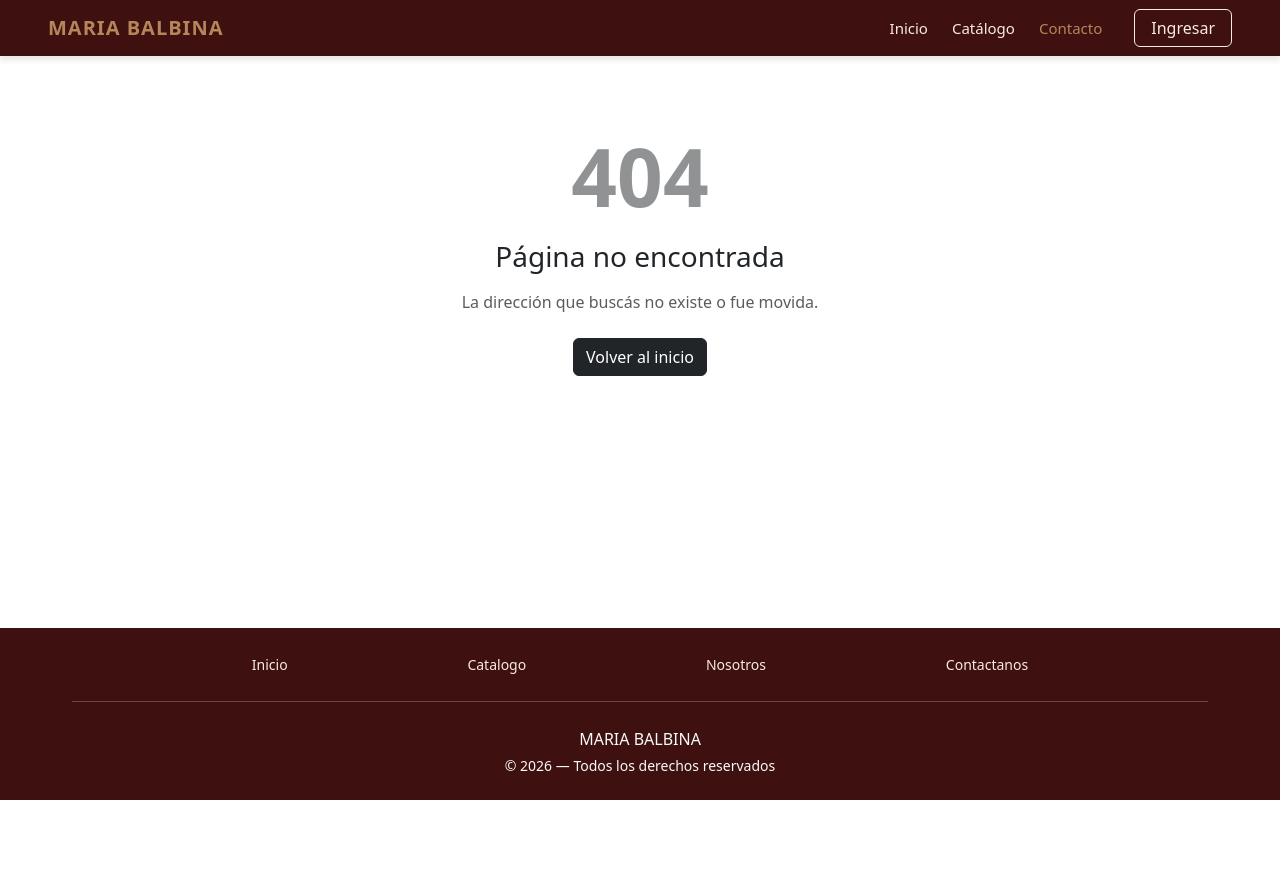
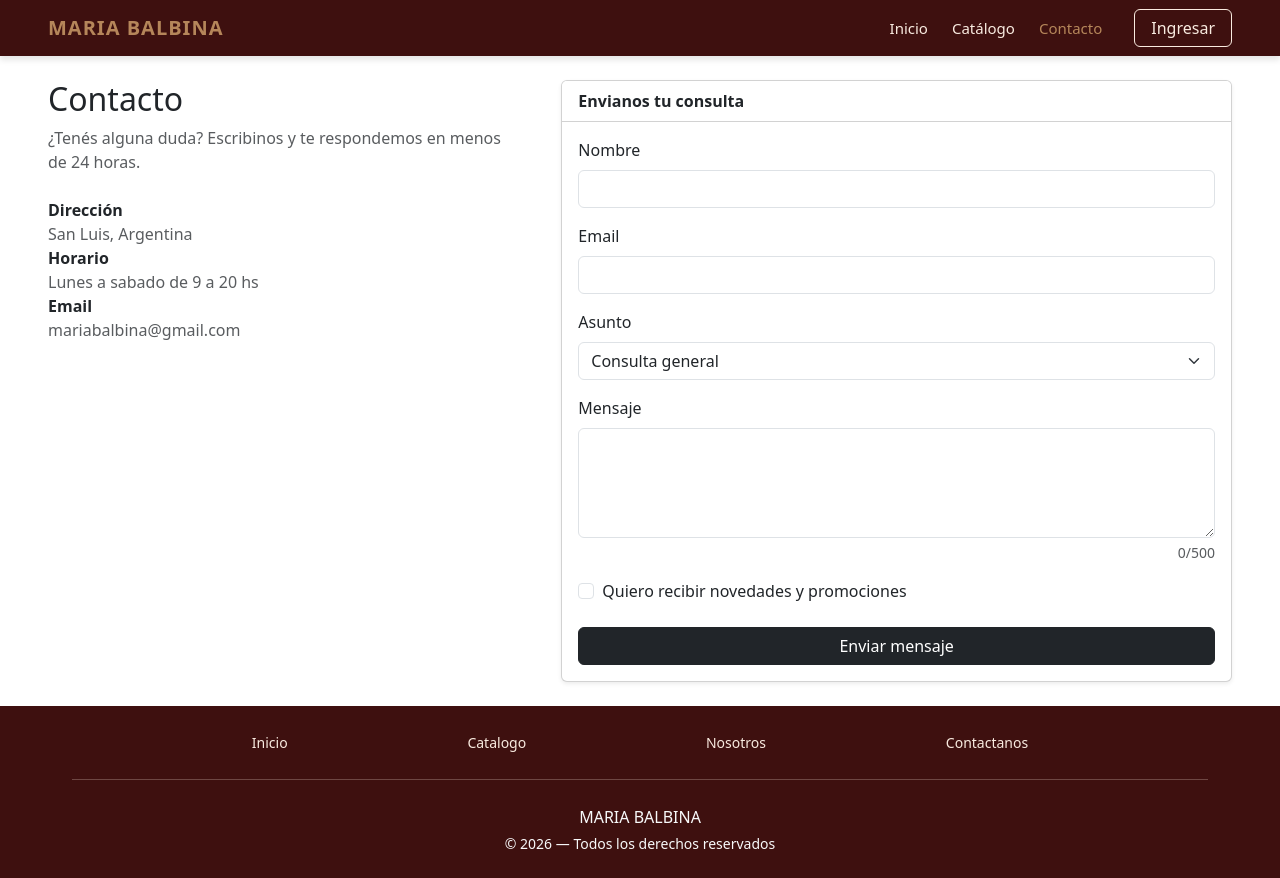
Before and after one commit to Fuentes-Lautaro/laboratorio-de-tecnologias, a React (Vite) app in the folder frontend/: page /contacto in a window 1280 px wide. Before the commit the page ends 800 px from the top, so only its background shows below. Built offline with nearby package versions, Linux system fonts and the light colour scheme.

Commit message:
pagina contacto

```diff
--- /dev/null
+++ b/frontend/src/features/contacto/components/FormularioContacto.jsx
@@ -0,0 +1,191 @@
+import { useRef, useState } from 'react'
+import Boton from '../../../shared/components/Boton'
+import { esEmailValido, esRequerido, tieneLongitudMinima } from '../../../shared/utils/validaciones'
+
+const VALORES_INICIALES = {
+  nombre: '',
+  email: '',
+  asunto: 'consulta',
+  mensaje: '',
+  aceptaNovedades: false,
+}
+
+const ASUNTOS = [
+  { valor: 'consulta', texto: 'Consulta general' },
+  { valor: 'subs', texto: 'Subscripciones' },
+  { valor: 'envios', texto: 'Envíos a domicilio' },
+]
+
+const MAXIMO_MENSAJE = 500
+
+// Función pura, fuera del componente: recibe los valores y devuelve los errores.
+function validar(valores) {
+  const errores = {}
+  if (!esRequerido(valores.nombre)) errores.nombre = 'Ingresá tu nombre.'
+  if (!esRequerido(valores.email)) errores.email = 'Ingresá tu email.'
+  else if (!esEmailValido(valores.email)) errores.email = 'El formato del email no es válido.'
+  if (!tieneLongitudMinima(valores.mensaje, 10)) errores.mensaje = 'El mensaje debe tener al menos 10 caracteres.'
+  return errores
+}
+
+// Simula el envío al servidor (todavía no existe): tarda 1,5 segundos.
+function enviarMensaje(valores) {
+  return new Promise((resolve) => setTimeout(() => resolve(valores), 1500))
+}
+
+function FormularioContacto() {
+  // CLASE 3 · Formularios controlados: un objeto con todos los campos.
+  const [valores, setValores] = useState(VALORES_INICIALES)
+  const [errores, setErrores] = useState({})
+
+  // CLASE 3 · Reaccionar a la entrada con el estado
+  // En vez de varios booleanos (estaEnviando, fueEnviado...) que pueden
+  // contradecirse, UN estado con los valores posibles: 'escribiendo' | 'enviando' | 'enviado'
+  const [estado, setEstado] = useState('escribiendo')
+
+  // CLASE 3 · Manipular el DOM con refs
+  const formularioRef = useRef(null)
+
+  // Un solo manejador para todos los campos: usa el atributo "name" del input.
+  function handleChange(e) {
+    const { name, value, type, checked } = e.target
+    // Se crea un objeto NUEVO copiando el anterior (nunca valores[name] = value).
+    setValores({ ...valores, [name]: type === 'checkbox' ? checked : value })
+    if (errores[name]) setErrores({ ...errores, [name]: undefined })
+  }
+
+  async function handleSubmit(e) {
+    e.preventDefault() // evita que el navegador recargue la página
+
+    const nuevosErrores = validar(valores)
+    setErrores(nuevosErrores)
+
+    const primerCampoConError = Object.keys(nuevosErrores)[0]
+    if (primerCampoConError) {
+      // El ref da acceso al <form> real del DOM para llevar el foco al campo con error.
+      formularioRef.current.elements[primerCampoConError].focus()
+      return
+    }
+
+    setEstado('enviando')
+    await enviarMensaje(valores)
+    setEstado('enviado')
+  }
+
+  function handleNuevoMensaje() {
+    setValores(VALORES_INICIALES)
+    setEstado('escribiendo')
+  }
+
+  if (estado === 'enviado') {
+    return (
+      <div className="alert alert-success mb-0" role="status">
+        <h2 className="h5">¡Gracias, {valores.nombre}!</h2>
+        <p>Recibimos tu mensaje y te vamos a responder a {valores.email}.</p>
+        <Boton variante="success" onClick={handleNuevoMensaje}>
+          Enviar otro mensaje
+        </Boton>
+      </div>
+    )
+  }
+
+  const enviando = estado === 'enviando'
+
+  return (
+    <form ref={formularioRef} onSubmit={handleSubmit} noValidate>
+      <div className="mb-3">
+        <label htmlFor="nombre" className="form-label">
+          Nombre
+        </label>
+        <input
+          id="nombre"
+          name="nombre"
+          type="text"
+          className={`form-control ${errores.nombre ? 'is-invalid' : ''}`}
+          value={valores.nombre}
+          onChange={handleChange}
+          disabled={enviando}
+        />
+        {errores.nombre && <div className="invalid-feedback">{errores.nombre}</div>}
+      </div>
+
+      <div className="mb-3">
+        <label htmlFor="email" className="form-label">
+          Email
+        </label>
+        <input
+          id="email"
+          name="email"
+          type="email"
+          className={`form-control ${errores.email ? 'is-invalid' : ''}`}
+          value={valores.email}
+          onChange={handleChange}
+          disabled={enviando}
+        />
+        {errores.email && <div className="invalid-feedback">{errores.email}</div>}
+      </div>
+
+      <div className="mb-3">
+        <label htmlFor="asunto" className="form-label">
+          Asunto
+        </label>
+        <select id="asunto" name="asunto" className="form-select" value={valores.asunto} onChange={handleChange} disabled={enviando}>
+          {ASUNTOS.map((asunto) => (
+            <option key={asunto.valor} value={asunto.valor}>
+              {asunto.texto}
+            </option>
+          ))}
+        </select>
+      </div>
+
+      <div className="mb-3">
+        <label htmlFor="mensaje" className="form-label">
+          Mensaje
+        </label>
+        <textarea
+          id="mensaje"
+          name="mensaje"
+          rows="4"
+          maxLength={MAXIMO_MENSAJE}
+          className={`form-control ${errores.mensaje ? 'is-invalid' : ''}`}
+          value={valores.mensaje}
+          onChange={handleChange}
+          disabled={enviando}
+        ></textarea>
+        {errores.mensaje && <div className="invalid-feedback">{errores.mensaje}</div>}
+        {/* Dato derivado: el contador se calcula, no se guarda */}
+        <div className="form-text text-end">
+          {valores.mensaje.length}/{MAXIMO_MENSAJE}
+        </div>
+      </div>
+
+      <div className="form-check mb-4">
+        <input
+          id="aceptaNovedades"
+          name="aceptaNovedades"
+          type="checkbox"
+          className="form-check-input"
+          checked={valores.aceptaNovedades}
+          onChange={handleChange}
+          disabled={enviando}
+        />
+        <label htmlFor="aceptaNovedades" className="form-check-label">
+          Quiero recibir novedades y promociones
+        </label>
+      </div>
+
+      <Boton type="submit" variante="dark" className="w-100" disabled={enviando}>
+        {enviando ? (
+          <>
+            <span className="spinner-border spinner-border-sm me-2" aria-hidden="true"></span>
+            Enviando...
+          </>
+        ) : (
+          'Enviar mensaje'
+        )}
+      </Boton>
+    </form>
+  )
+}
+
+export default FormularioContacto
--- /dev/null
+++ b/frontend/src/features/contacto/index.js
@@ -0,0 +1 @@
+export { default as ContactoPage } from './pages/ContactoPage'
--- /dev/null
+++ b/frontend/src/features/contacto/pages/ContactoPage.jsx
@@ -0,0 +1,37 @@
+import FormularioContacto from '../components/FormularioContacto'
+import Tarjeta from '../../../shared/components/Tarjeta'
+
+const DATOS_CONTACTO = [
+  { id: 1, titulo: 'Dirección', texto: 'San Luis, Argentina' },
+  { id: 2, titulo: 'Horario', texto: 'Lunes a sabado de 9 a 20 hs' },
+  { id: 3, titulo: 'Email', texto: 'mariabalbina@gmail.com' },
+]
+
+function ContactoPage() {
+  return (
+    <div className="row g-4 g-lg-5">
+      <div className="col-lg-5">
+        <h1 className="h2 titulo-tag">Contacto</h1>
+        <p className="text-body-secondary mb-4">
+          ¿Tenés alguna duda? Escribinos y te respondemos en menos de 24 horas.
+        </p>
+        <ul className="list-unstyled lista-contacto-tag">
+          {DATOS_CONTACTO.map((dato) => (
+            <li key={dato.id}>
+              <strong className="d-block">{dato.titulo}</strong>
+              <span className="text-body-secondary">{dato.texto}</span>
+            </li>
+          ))}
+        </ul>
+      </div>
+
+      <div className="col-lg-7">
+        <Tarjeta titulo="Envianos tu consulta" className="tarjeta-tag">
+          <FormularioContacto />
+        </Tarjeta>
+      </div>
+    </div>
+  )
+}
+
+export default ContactoPage
--- a/frontend/src/router.jsx
+++ b/frontend/src/router.jsx
@@ -2,6 +2,7 @@ import { createBrowserRouter } from 'react-router'
 import LayoutPublico from './shared/layout/LayoutPublico'
 import Spinner from './shared/components/Spinner'
 import { HomePage } from './features/home'
+import { ContactoPage } from './features/contacto'
 import NoEncontradaPage from './shared/pages/NoEncontradaPage'
 
 export const router = createBrowserRouter([
@@ -12,6 +13,7 @@ export const router = createBrowserRouter([
     errorElement: <NoEncontradaPage />,
     children: [
       { index: true, element: <HomePage /> }, // "/" exacto
+      { path: 'contacto', element: <ContactoPage /> },
       { path: '*', element: <NoEncontradaPage /> }, // cualquier otra URL
     ],
   },
--- /dev/null
+++ b/frontend/src/shared/components/Boton.jsx
@@ -0,0 +1,14 @@
+// Botón genérico: "...resto" reenvía cualquier otra prop (onClick, disabled, type, aria-*).
+function Boton({ variante = 'dark', tamanio, className = '', children, ...resto }) {
+  const clases = ['btn', `btn-${variante}`, tamanio && `btn-${tamanio}`, className]
+    .filter(Boolean)
+    .join(' ')
+
+  return (
+    <button type="button" className={clases} {...resto}>
+      {children}
+    </button>
+  )
+}
+
+export default Boton
--- /dev/null
+++ b/frontend/src/shared/components/Tarjeta.jsx
@@ -0,0 +1,11 @@
+// La tarjeta contenedora de la clase 2 (diseño B): aporta el marco, children el contenido.
+function Tarjeta({ titulo, children, className = '' }) {
+  return (
+    <div className={`card shadow-sm ${className}`}>
+      {titulo && <div className="card-header fw-bold bg-white">{titulo}</div>}
+      <div className="card-body">{children}</div>
+    </div>
+  )
+}
+
+export default Tarjeta
--- /dev/null
+++ b/frontend/src/shared/utils/validaciones.js
@@ -0,0 +1,14 @@
+// Validaciones genéricas: no saben nada de contacto ni de login.
+// Cada formulario arma su propia función validar() combinándolas.
+
+export function esRequerido(valor) {
+  return String(valor ?? '').trim() !== ''
+}
+
+export function esEmailValido(email) {
+  return /^[^\s@]+@[^\s@]+\.[^\s@]+$/.test(email.trim())
+}
+
+export function tieneLongitudMinima(valor, minimo) {
+  return valor.trim().length >= minimo
+}
```
